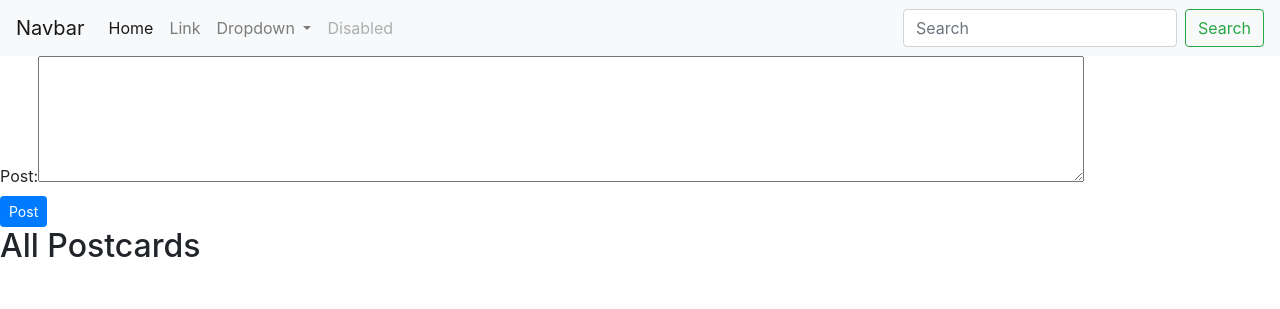
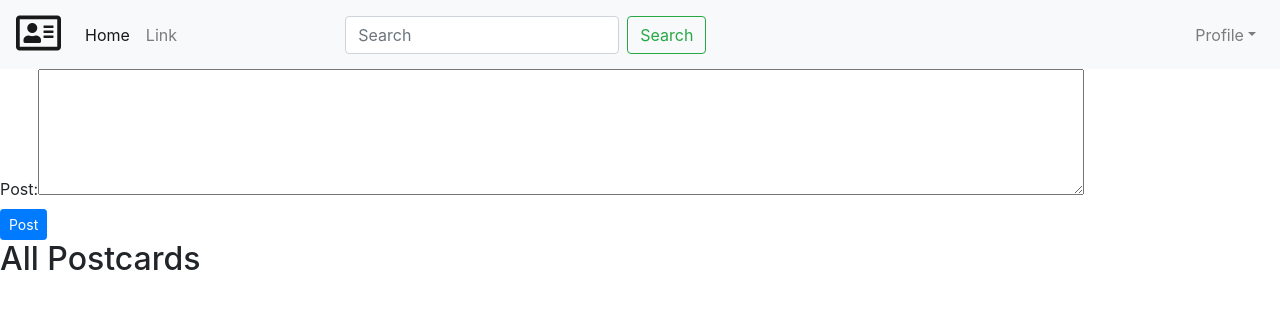
Before and after one commit to siddharthisaiah/spritle, a Django app: page /home/ in a window 1280 px wide. Shown: the top 309 px of the page. Run offline with Django 3.2, Linux system fonts and the light colour scheme; the visitor is signed in with stand-in values (Sample User, id 1); data that the repository does not hold is empty; some libraries are stand-ins or nearby versions.

Commit message:
basic navbar

```diff
--- a/spritle/postcard/templates/postcard/base.html
+++ b/spritle/postcard/templates/postcard/base.html
@@ -22,7 +22,9 @@
 
 
 	<nav class="navbar navbar-expand-lg navbar-light bg-light">
-	    <a class="navbar-brand" href="#">Navbar</a>
+	    <a class="navbar-brand" href="{% url 'index' %}">
+		<i class="far fa-address-card fa-2x"></i>
+	    </a>
 	    <button class="navbar-toggler" type="button" data-toggle="collapse" data-target="#navbarSupportedContent" aria-controls="navbarSupportedContent" aria-expanded="false" aria-label="Toggle navigation">
 		<span class="navbar-toggler-icon"></span>
 	    </button>
@@ -30,12 +32,12 @@
 	    <div class="collapse navbar-collapse" id="navbarSupportedContent">
 		<ul class="navbar-nav mr-auto">
 		    <li class="nav-item active">
-			<a class="nav-link" href="#">Home <span class="sr-only">(current)</span></a>
+			<a class="nav-link" href="{% url 'home' %}">Home</a>
 		    </li>
 		    <li class="nav-item">
 			<a class="nav-link" href="#">Link</a>
 		    </li>
-		    <li class="nav-item dropdown">
+		    <!-- <li class="nav-item dropdown">
 			 <a class="nav-link dropdown-toggle" href="#" id="navbarDropdown" role="button" data-toggle="dropdown" aria-haspopup="true" aria-expanded="false">
 			 Dropdown
 			 </a>
@@ -45,15 +47,43 @@
 			 <div class="dropdown-divider"></div>
 			 <a class="dropdown-item" href="#">Something else here</a>
 			 </div>
-		    </li>
+			 </li> -->
+
+		</ul>
+
+
+		<div class="collapse navbar-collapse">
+		    <ul class="navbar-nav ml-auto mr-auto">
 			<li class="nav-item">
-			<a class="nav-link disabled" href="#">Disabled</a>
-		    </li>
-		</ul>
-		<form class="form-inline my-2 my-lg-0">
+			    <form class="form-inline my-2 my-lg-0 ml-auto mr-auto">
 				<input class="form-control mr-sm-2" type="search" placeholder="Search" aria-label="Search">
 				<button class="btn btn-outline-success my-2 my-sm-0" type="submit">Search</button>
 			    </form>
+			</li>
+		    </ul>
+		</div>
+
+                <div class="collapse navbar-collapse my-2 my-lg-0">
+                    <ul class="navbar-nav ml-auto">
+
+			{% if user.is_authenticated %}
+                        <li class="nav-item dropdown">
+			    <a class="nav-link dropdown-toggle" id="profile-dropdown" href="#" role="button" data-toggle="dropdown">Profile</a>
+                            <div class="dropdown-menu" aria-labelledby="profile-dropdown">
+				<!-- profile drop -->
+                                <a class="dropdown-item" href="#">Settings</a>
+                                <div class="dropdown-divider"></div>
+                                <a class="dropdown-item" href="{% url 'logout' %}">Logout</a>
+
+			    </div>
+			</li>
+			{% else %}
+                        <li class="nav-item">
+			    <a class="nav-link" href="{% url 'login' %}">Login</a>
+			</li>
+			{% endif%}
+                    </ul>
+                </div>
 	    </div>
 	</nav>
 
--- a/spritle/postcard/views.py
+++ b/spritle/postcard/views.py
@@ -98,4 +98,4 @@ def postcard_like(request, pk):
 
         if next != 'home/':
             return redirect('postcard_detail', pk=pc_id)
-        return redirect(next)
+        return redirect(reverse('home'))
```
Lines whose indentation alone changed are shown as unchanged.
